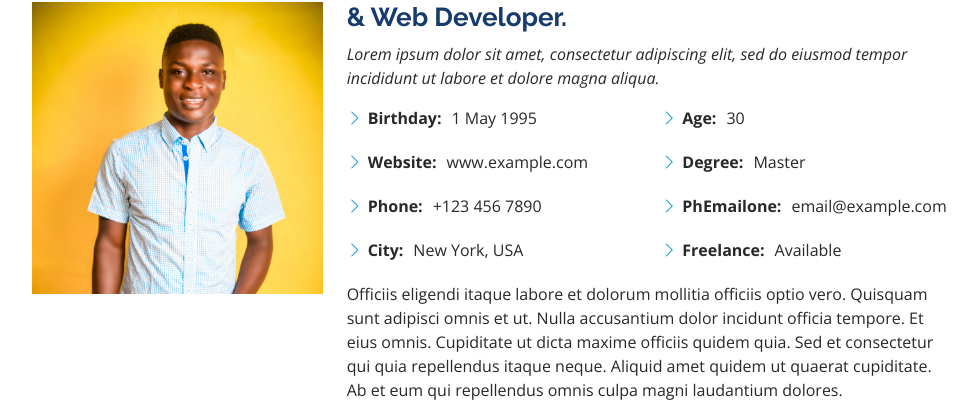
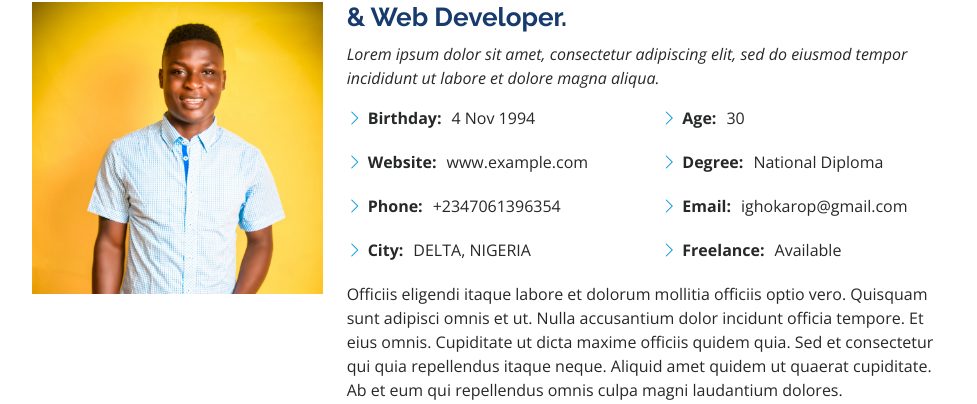
Before and after one commit to Perkunz/My-Portfolio, a Flask app: page /home in a window 1280 px wide. Shown: the part 1038-1442 px from the top of the page, without its empty margins (298-1275 px from the left). Run offline with Flask 3, Linux system fonts and the light colour scheme; some libraries are stand-ins or nearby versions.

Commit message:
cleaning

```diff
--- a/app/template/root/index.html
+++ b/app/template/root/index.html
@@ -95,17 +95,17 @@
             <div class="row">
               <div class="col-lg-6">
                 <ul>
-                  <li><i class="bi bi-chevron-right"></i> <strong>Birthday:</strong> <span>1 May 1995</span></li>
+                  <li><i class="bi bi-chevron-right"></i> <strong>Birthday:</strong> <span>4 Nov 1994</span></li>
                   <li><i class="bi bi-chevron-right"></i> <strong>Website:</strong> <span>www.example.com</span></li>
-                  <li><i class="bi bi-chevron-right"></i> <strong>Phone:</strong> <span>+123 456 7890</span></li>
-                  <li><i class="bi bi-chevron-right"></i> <strong>City:</strong> <span>New York, USA</span></li>
+                  <li><i class="bi bi-chevron-right"></i> <strong>Phone:</strong> <span>+2347061396354</span></li>
+                  <li><i class="bi bi-chevron-right"></i> <strong>City:</strong> <span>DELTA, NIGERIA</span></li>
                 </ul>
               </div>
               <div class="col-lg-6">
                 <ul>
                   <li><i class="bi bi-chevron-right"></i> <strong>Age:</strong> <span>30</span></li>
-                  <li><i class="bi bi-chevron-right"></i> <strong>Degree:</strong> <span>Master</span></li>
-                  <li><i class="bi bi-chevron-right"></i> <strong>PhEmailone:</strong> <span>email@example.com</span></li>
+                  <li><i class="bi bi-chevron-right"></i> <strong>Degree:</strong> <span>National Diploma</span></li>
+                  <li><i class="bi bi-chevron-right"></i> <strong>Email:</strong> <span>ighokarop@gmail.com</span></li>
                   <li><i class="bi bi-chevron-right"></i> <strong>Freelance:</strong> <span>Available</span></li>
                 </ul>
               </div>
```
